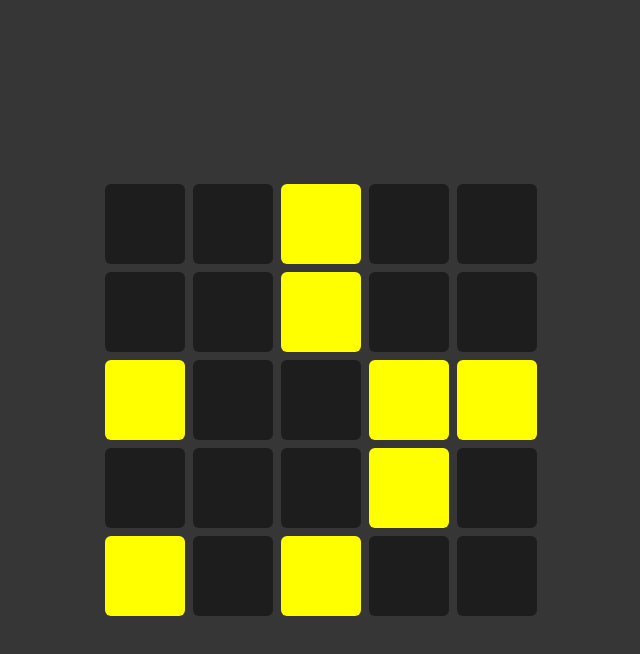
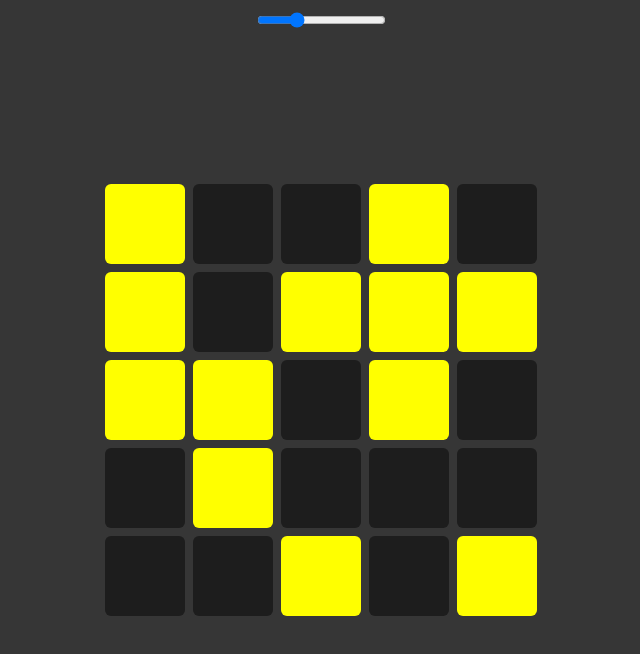
Before and after one commit to RaphaelFront/LightsOut, a plain HTML site: page index.html in a window 1280 px wide. Shown: the whole page, without its empty margins (319-959 px from the left). Drawn offline with Linux system fonts and the light colour scheme.

Commit message:
Add files via upload

```diff
--- a/index.html
+++ b/index.html
@@ -7,7 +7,12 @@
     <link rel="stylesheet" href="style.css" />
   </head>
   <body>
+    <div class="slider">
+      <input id="width_slider" type="range" min="3" max="10" value="5" />
+    </div>
+
     <div class="grid"></div>
+
     <script src="script.js"></script>
   </body>
 </html>
--- a/script.js
+++ b/script.js
@@ -1,12 +1,22 @@
-GRID_WIDTH = 5;
 
 const grid = document.querySelector(".grid");
+const slider = document.getElementById("width_slider");
+let GRID_WIDTH = 5;
 
+let boxes = [];
+update();
+
+slider.addEventListener("input", function() {
+    GRID_WIDTH = Number(slider.value);
+    console.log(typeof slider.value);
+    update();
+});
+
+function update() {
+    grid.innerHTML = "";
     grid.style.gridTemplateColumns = `repeat(${GRID_WIDTH}, 80px)`;
     grid.style.gridTemplateRows = `repeat(${GRID_WIDTH}, 80px)`;
-
-const boxes = [];
-
+    boxes = [];
     for (let row = 0; row < GRID_WIDTH; row++) {
         boxes[row] = [];
         for (let col = 0; col < GRID_WIDTH; col++) {
@@ -28,6 +38,7 @@
         for(box of boxRow) {
             if(Math.random() < 0.5) {
                 click(box);
+            }
         }
     }
 }
--- a/style.css
+++ b/style.css
@@ -22,3 +22,8 @@
 font-weight: bold;
 border-radius: 6px;
 }
+
+.slider{
+    position: fixed;
+    top:10px;
+}
```
Lines whose indentation alone changed are shown as unchanged.
